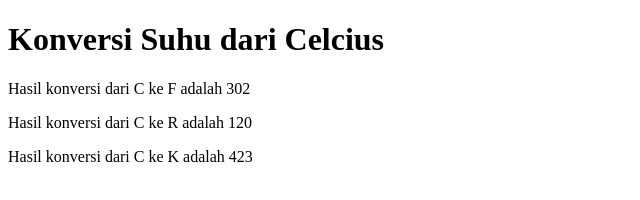
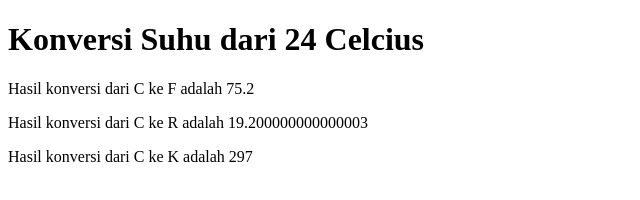
Before and after one commit to ranandasatria/fgo24-dom-basic, a website: page index.html in a window 1280 px wide. Shown: the whole page, without its empty margins (0-640 px from the left). Drawn offline with Linux system fonts and the light colour scheme.

Commit message:
feat: minitask 1, manipulate html with celcius converter function (get celcius value)

```diff
--- a/assets/scripts/script.js
+++ b/assets/scripts/script.js
@@ -1,21 +1,19 @@
+const celcius = parseFloat(document.getElementById('celcius').textContent);
 
 function celciusToFahrenheit(celcius) {
     return (celcius * 9 / 5) + 32;
-  }
+}
 
-//   document.querySelector('#celcius')
-
-fahrenheitResult.textContent = celciusToFahrenheit(150)
-
+fahrenheitResult.textContent = celciusToFahrenheit(celcius);
 
 function celciusToReamur(celcius) {
-    return (4/5 * celcius);
-  }
+    return (4 / 5 * celcius);
+}
 
-reamurResult.textContent = celciusToReamur(150)
+reamurResult.textContent = celciusToReamur(celcius);
 
 function celciusToKelvin(celcius) {
-    return (celcius + 273);
-  }
+    return celcius + 273;
+}
 
-kelvinResult.textContent = celciusToKelvin(150)
+kelvinResult.textContent = celciusToKelvin(celcius);
--- a/index.html
+++ b/index.html
@@ -6,7 +6,7 @@
     <title>Document</title>
 </head>
 <body>
-    <h1 id="title">Konversi Suhu dari Celcius</h1>
+    <h1 id="title">Konversi Suhu dari <span id="celcius">24</span> Celcius</h1>
     <p>Hasil konversi dari C ke F adalah <span id="fahrenheitResult"></span></p>
     <p>Hasil konversi dari C ke R adalah <span id="reamurResult"></span></p>
     <p>Hasil konversi dari C ke K adalah <span id="kelvinResult"></span></p>
@@ -14,29 +14,3 @@
     </script>
 </body>
 </html>
-
-
-<!--
-const title = document.getElementById("title");
-const p1 = document.querySelector('p:nth-child(2)').cloneNode(true)
-console.log(typeof p1.textContent)
-
-function calculate (num1, num2){
-    return num1 * num2
-}
-
-p1.textContent = calculate(10,15)
-
-p1.textContent = 'KODA'
-title.appendChild(p1) -->
-
-<!--
- console.log("Hello test ")
-console.log(document.getElementsByTagName('p'))
-console.log(document.querySelector("#title")) -->
-
-<!--
-buat sebuah konversi suhu dengan sebuah fungsi,
-hasil = html
-hasil suhu yang adnda koversi dari c ke f adalah 81
- -->
```
